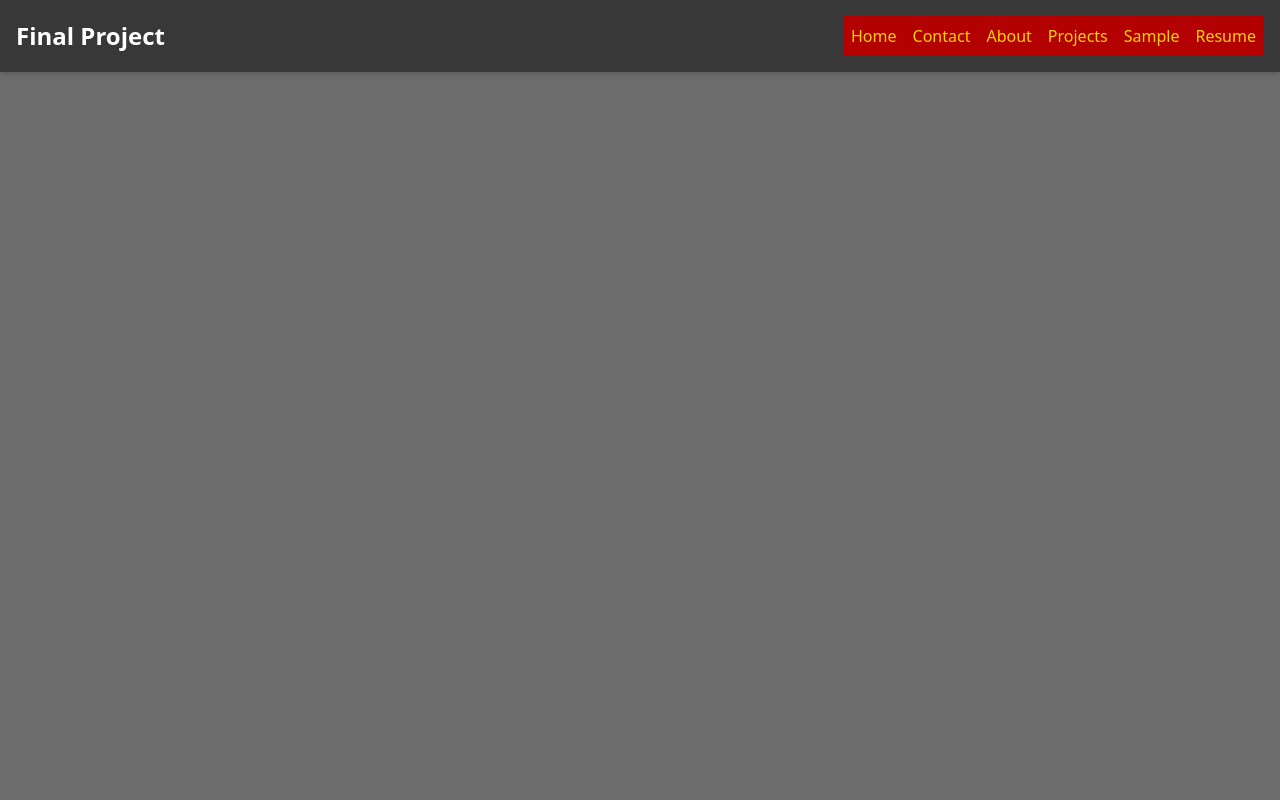
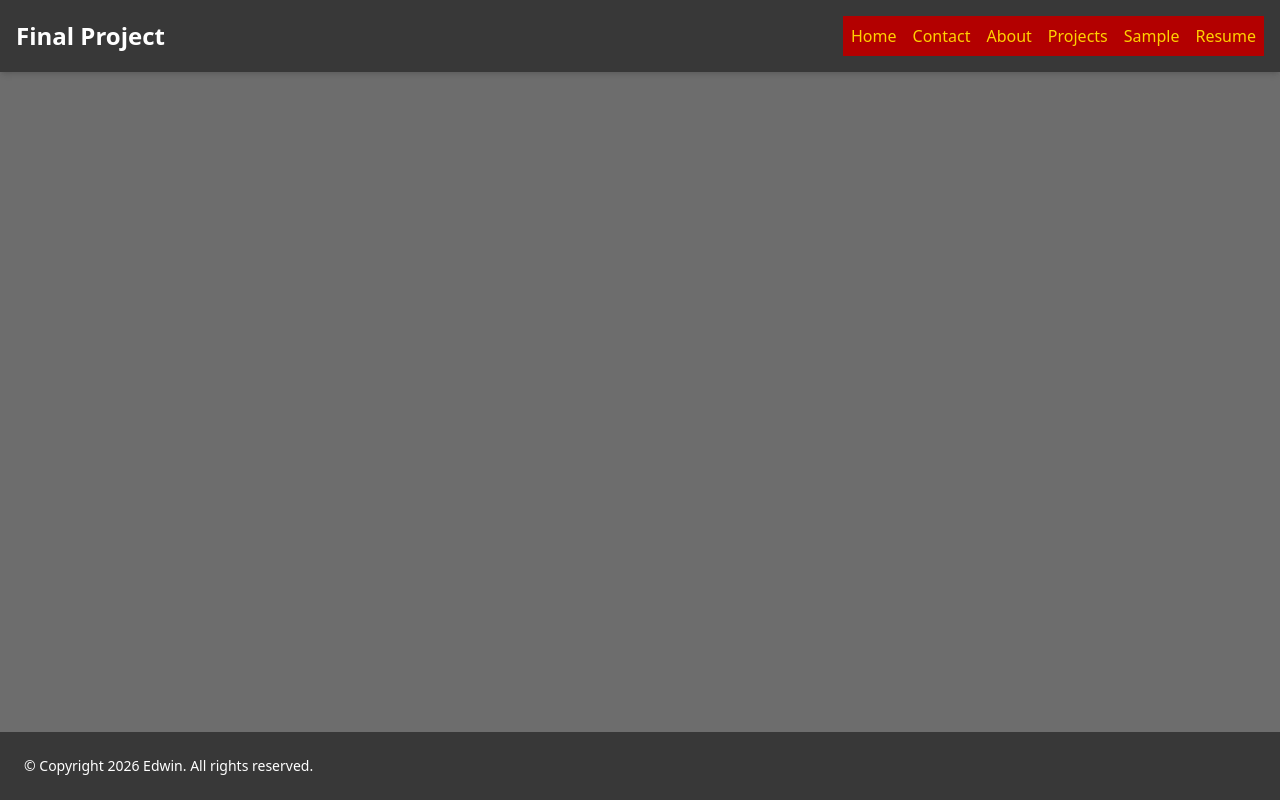
Before and after one commit to MechtrixPrime/C4Prog-WT-23S2-Final-Project, a website: page resume.html in a window 1280 px wide. Drawn offline with Linux system fonts and the light colour scheme.

Commit message:
feat(resume):  added footer

```diff
--- a/resume.html
+++ b/resume.html
@@ -36,6 +36,19 @@
 
 </header>
 
+<!-- FOOTER -->
+<footer class="bg-[rgb(56,56,56)] text-white mt-auto">
+
+    <div class="container mx-auto p-6">
+
+        <p class="text-sm">
+            © Copyright 2026 Edwin.
+            All rights reserved.
+        </p>
+
+    </div>
+
+</footer>
 
 </body>
 </html>
```
